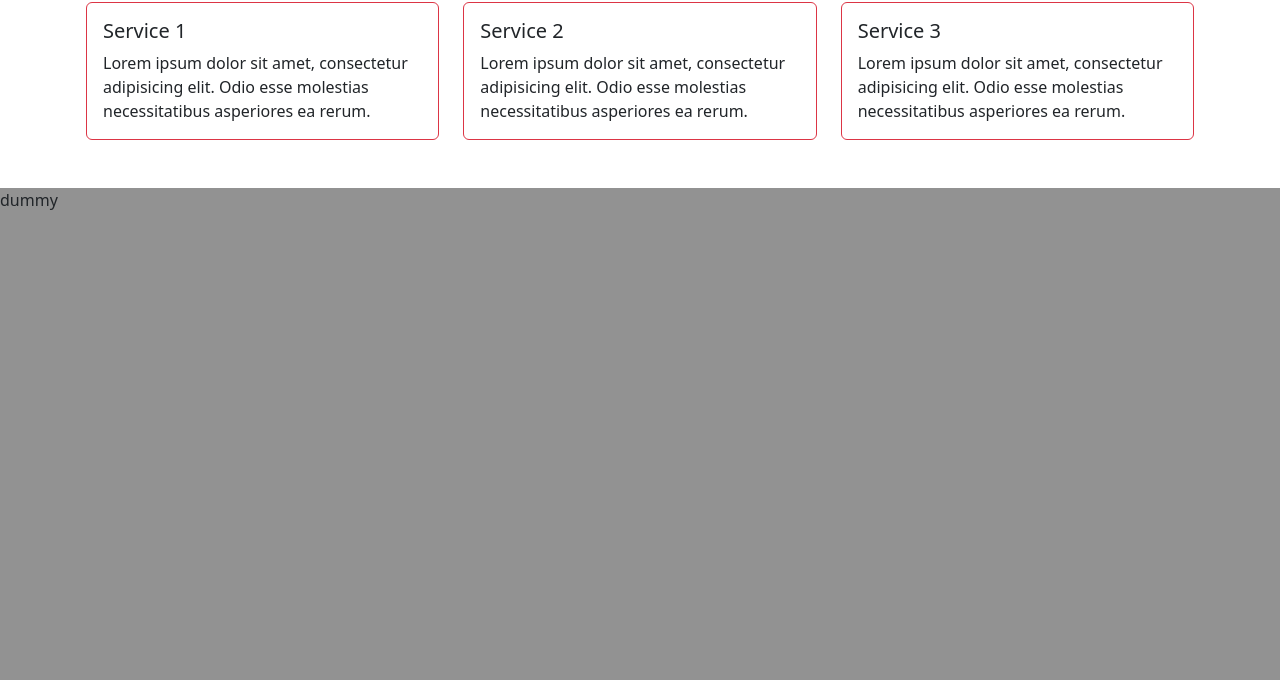
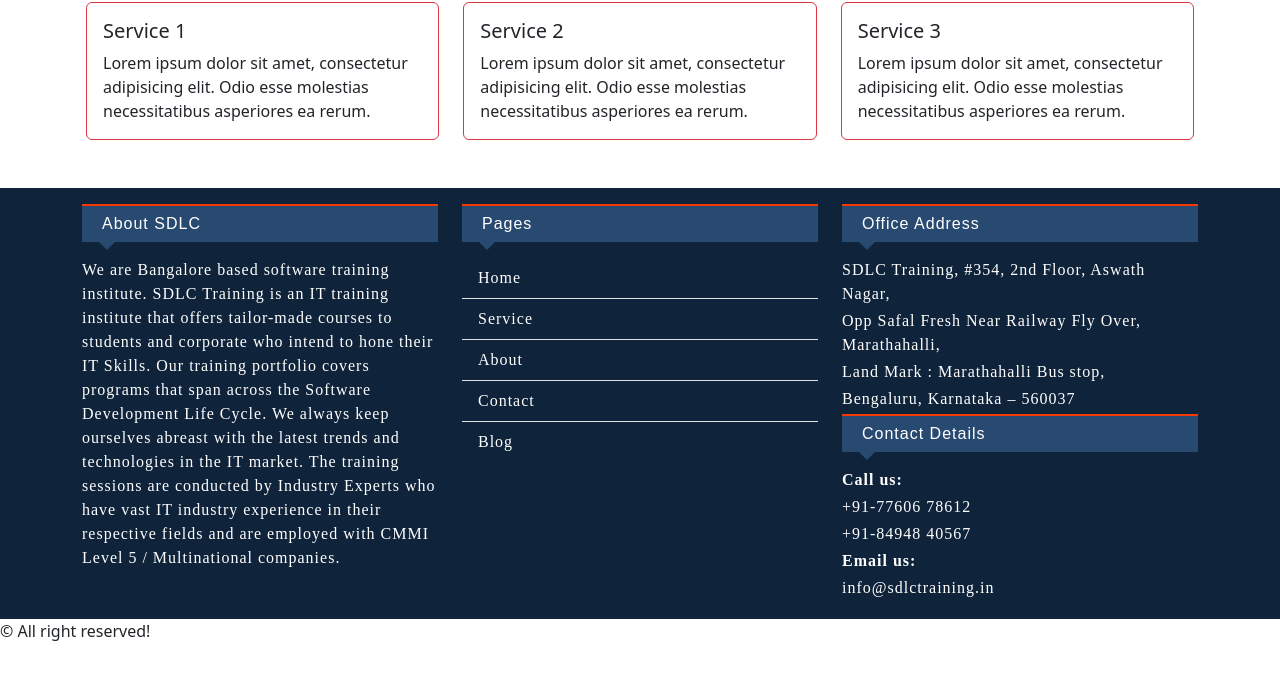
Before and after one commit to dineshgopalchand/MEAN-33, a website: page bootstrap-UI/index.html in a window 1280 px wide. Shown: the part 646-1326 px from the top of the page. After the commit the page ends 1289 px from the top, so only its background shows below. Drawn offline with nearby package versions, Linux system fonts and the light colour scheme.

Commit message:
added footer widget

```diff
--- a/bootstrap-UI/index.html
+++ b/bootstrap-UI/index.html
@@ -1,105 +1,60 @@
 <!DOCTYPE html>
 <html lang="en">
+
 <head>
   <meta charset="UTF-8" />
   <meta name="viewport" content="width=device-width, initial-scale=1.0" />
   <title>Bootstrap Intro</title>
 
-    <link
-      rel="stylesheet"
-      href="./node_modules/bootstrap/dist/css/bootstrap.min.css"
-    />
+  <link rel="stylesheet" href="./node_modules/bootstrap/dist/css/bootstrap.min.css" />
   <script src="./node_modules/bootstrap/dist/js/bootstrap.min.js"></script>
   <link rel="stylesheet" href="./styles/common.css" />
   <link rel="stylesheet" href="./styles/home.css" />
 </head>
+
 <body>
   <div class="container-fluid p-0">
+    <header>
       <nav class="navbar navbar-expand-lg bg-body-tertiary">
         <div class="container-fluid">
           <a class="navbar-brand" href="#">SDLC</a>
-          <button
-            class="navbar-toggler"
-            type="button"
-            data-bs-toggle="collapse"
-            data-bs-target="#navbarSupportedContent"
-            aria-controls="navbarSupportedContent"
-            aria-expanded="false"
-            aria-label="Toggle navigation"
-          >
+          <button class="navbar-toggler" type="button" data-bs-toggle="collapse"
+            data-bs-target="#navbarSupportedContent" aria-controls="navbarSupportedContent" aria-expanded="false"
+            aria-label="Toggle navigation">
             <span class="navbar-toggler-icon"></span>
           </button>
-          <div
-            class="collapse navbar-collapse flex-grow-0"
-            id="navbarSupportedContent"
-          >
+          <div class="collapse navbar-collapse flex-grow-0" id="navbarSupportedContent">
             <ul class="navbar-nav me-auto mb-2 mb-lg-0">
               <li class="nav-item">
-                <a
-                  class="nav-link active"
-                  aria-current="page"
-                  href="./index.html"
-                  >Home</a
-                >
+                <a class="nav-link active" aria-current="page" href="./index.html">Home</a>
               </li>
               <li class="nav-item">
-                <a
-                  class="nav-link active"
-                  aria-current="page"
-                  href="./service.html"
-                  >Service</a
-                >
+                <a class="nav-link active" aria-current="page" href="./service.html">Service</a>
               </li>
               <li class="nav-item">
-                <a
-                  class="nav-link active"
-                  aria-current="page"
-                  href="./contact.html"
-                  >About</a
-                >
+                <a class="nav-link active" aria-current="page" href="./contact.html">About</a>
               </li>
               <li class="nav-item">
-                <a
-                  class="nav-link active"
-                  aria-current="page"
-                  href="./about.html"
-                  >Contact</a
-                >
+                <a class="nav-link active" aria-current="page" href="./about.html">Contact</a>
               </li>
             </ul>
           </div>
         </div>
       </nav>
+    </header>
+    <main>
       <div id="carouselExampleCaptions" class="carousel slide border-solid">
         <div class="carousel-indicators">
-          <button
-            type="button"
-            data-bs-target="#carouselExampleCaptions"
-            data-bs-slide-to="0"
-            class="active"
-            aria-current="true"
-            aria-label="Slide 1"
-          ></button>
-          <button
-            type="button"
-            data-bs-target="#carouselExampleCaptions"
-            data-bs-slide-to="1"
-            aria-label="Slide 2"
-          ></button>
-          <button
-            type="button"
-            data-bs-target="#carouselExampleCaptions"
-            data-bs-slide-to="2"
-            aria-label="Slide 3"
-          ></button>
+          <button type="button" data-bs-target="#carouselExampleCaptions" data-bs-slide-to="0" class="active"
+            aria-current="true" aria-label="Slide 1"></button>
+          <button type="button" data-bs-target="#carouselExampleCaptions" data-bs-slide-to="1"
+            aria-label="Slide 2"></button>
+          <button type="button" data-bs-target="#carouselExampleCaptions" data-bs-slide-to="2"
+            aria-label="Slide 3"></button>
         </div>
         <div class="carousel-inner">
           <div class="carousel-item active">
-            <img
-              src="https://dummyimage.com/1600x400/d91cd9/fff"
-              class="d-block w-100"
-              alt="dummy image purple"
-            />
+            <img src="https://dummyimage.com/1600x400/d91cd9/fff" class="d-block w-100" alt="dummy image purple" />
             <div class="carousel-caption d-none d-md-block">
               <h5>First slide label</h5>
               <p>
@@ -108,11 +63,7 @@
             </div>
           </div>
           <div class="carousel-item">
-            <img
-              src="https://dummyimage.com/1600x400/990000/fff"
-              class="d-block w-100"
-              alt="dummy image red"
-            />
+            <img src="https://dummyimage.com/1600x400/990000/fff" class="d-block w-100" alt="dummy image red" />
             <div class="carousel-caption d-none d-md-block">
               <h5>Second slide label</h5>
               <p>
@@ -121,11 +72,7 @@
             </div>
           </div>
           <div class="carousel-item">
-            <img
-              src="https://dummyimage.com/1600x400/009900/fff"
-              class="d-block w-100"
-              alt="..."
-            />
+            <img src="https://dummyimage.com/1600x400/009900/fff" class="d-block w-100" alt="..." />
             <div class="carousel-caption d-none d-md-block">
               <h5>Third slide label</h5>
               <p>
@@ -134,28 +81,18 @@
             </div>
           </div>
         </div>
-        <button
-          class="carousel-control-prev"
-          type="button"
-          data-bs-target="#carouselExampleCaptions"
-          data-bs-slide="prev"
-        >
+        <button class="carousel-control-prev" type="button" data-bs-target="#carouselExampleCaptions"
+          data-bs-slide="prev">
           <span class="carousel-control-prev-icon" aria-hidden="true"></span>
           <span class="visually-hidden">Previous</span>
         </button>
-        <button
-          class="carousel-control-next"
-          type="button"
-          data-bs-target="#carouselExampleCaptions"
-          data-bs-slide="next"
-        >
+        <button class="carousel-control-next" type="button" data-bs-target="#carouselExampleCaptions"
+          data-bs-slide="next">
           <span class="carousel-control-next-icon" aria-hidden="true"></span>
           <span class="visually-hidden">Next</span>
         </button>
       </div>
-      <div
-        class="container-md text-center my-3 shadow-lg p-3 bg-body-tertiary rounded"
-      >
+      <div class="container-md text-center my-3 shadow-lg p-3 bg-body-tertiary rounded">
         <h2>About</h2>
         <div>
           <p>
@@ -209,7 +146,81 @@
           </div>
         </div>
       </div>
-      <div style="height: 500px; background-color: #929292">dummy</div>
+    </main>
+    <footer>
+      <div class="container-md">
+        <div class="row py-3">
+          <div class="col-sm-12 col-lg-4">
+            <div class="widget">
+              <div class="widget-header">About SDLC</div>
+              <div class="widget-body">
+                <p class="widget-text">
+                  We are Bangalore based software training institute. SDLC
+                  Training is an IT training institute that offers tailor-made
+                  courses to students and corporate who intend to hone their
+                  IT Skills. Our training portfolio covers programs that span
+                  across the Software Development Life Cycle. We always keep
+                  ourselves abreast with the latest trends and technologies in
+                  the IT market. The training sessions are conducted by
+                  Industry Experts who have vast IT industry experience in
+                  their respective fields and are employed with CMMI Level 5 /
+                  Multinational companies.
+                </p>
+              </div>
+            </div>
+          </div>
+          <div class="col-sm-12 col-lg-4">
+            <div class="widget">
+              <div class="widget-header">Pages</div>
+              <div class="widget-body">
+                <ul class="list-group list-group-flush">
+                  <li class="list-group-item">
+                    <a href="./index.html">Home</a>
+                  </li>
+                  <li class="list-group-item">
+                    <a href="./service.html">Service</a>
+                  </li>
+                  <li class="list-group-item">
+                    <a href="./about.html">About</a>
+                  </li>
+                  <li class="list-group-item">
+                    <a href="./contact.html">Contact</a>
+                  </li>
+                  <li class="list-group-item">
+                    <a href="./blog.html">Blog</a>
+                  </li>
+                </ul>
+              </div>
+            </div>
+          </div>
+          <div class="col-sm-12 col-lg-4">
+            <div class="widget">
+              <div class="widget-header">Office Address</div>
+              <div class="widget-body">
+                <p>SDLC Training, #354, 2nd Floor, Aswath Nagar,</p>
+                <p>Opp Safal Fresh Near Railway Fly Over, Marathahalli,</p>
+                <p>Land Mark : Marathahalli Bus stop,</p>
+                <p> Bengaluru, Karnataka – 560037</p>
+              </div>
+            </div>
+            <div class="widget">
+              <div class="widget-header">Contact Details</div>
+              <div class="widget-body">
+                <p><b>Call us:</b></p>
+                <p><a href="tel:+91-7760678612">+91-77606 78612</a></p>
+                <p><a href="tel:+91-8494840567"> +91-84948 40567</a></p>
+
+                <p><b>Email us:</b></p>
+                <p><a href="mailto:info@sdlctraining.in?subject=Website+Link"> info@sdlctraining.in </a></p>
+
+              </div>
+            </div>
+          </div>
+        </div>
+      </div>
+    </footer>
+    <div class="copy-right">&copy; All right reserved!</div>
   </div>
 </body>
+
 </html>
--- a/bootstrap-UI/styles/common.css
+++ b/bootstrap-UI/styles/common.css
@@ -0,0 +1,38 @@
+footer {
+  background-color: #0f233a;
+  color: #fff;
+  font-family: serif;
+  letter-spacing: 1px;
+}
+footer .widget-header {
+  background: #294a70;
+  padding: 6px 20px;
+  margin-bottom: 1rem;
+  border-top: 2px solid #f53900;
+  position: relative;
+  font-family: "Signika", sans-serif;
+}
+footer .widget-header::after {
+  border-left: 9px solid transparent;
+  border-right: 9px solid transparent;
+  border-top: 9px solid #294a70;
+  bottom: -20px;
+  content: "";
+  display: block;
+  height: 21px;
+  left: 1rem;
+  margin: 0 auto;
+  position: absolute;
+  width: 13px;
+  z-index: 9;
+}
+footer ul.list-group {
+  --bs-list-group-bg: transparent;
+}
+footer .widget-body a {
+  color: white;
+  text-decoration: none;
+}
+footer .widget-body p {
+  margin-bottom: 3px;
+}
```
Also changed, not shown: bootstrap-UI/blog.html (added, +11 -0 lines). Lines whose indentation alone changed are shown as unchanged.
